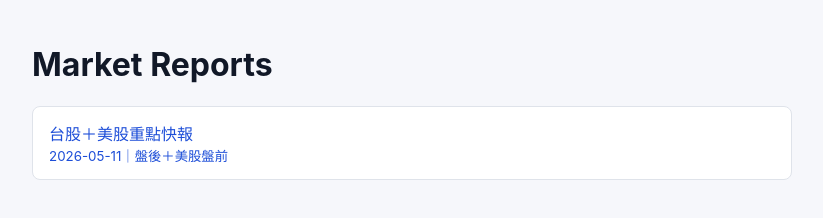
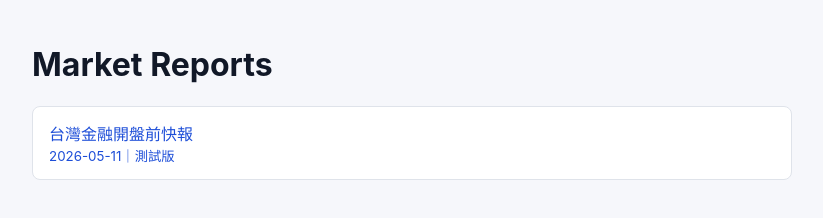
Before and after one commit to Ray-Chen111/market-reports, a plain HTML site: page index.html in a window 1280 px wide. Shown: the whole page, without its empty margins (228-1051 px from the left). Drawn offline with Linux system fonts and the light colour scheme.

Commit message:
Update market report index.html

```diff
--- a/index.html
+++ b/index.html
@@ -14,7 +14,7 @@
 <body>
   <main>
     <h1>Market Reports</h1>
-    <a href="reports/2026-05-11-tw-us.html">台股＋美股重點快報<br><small>2026-05-11｜盤後＋美股盤前</small></a>
+    <a href="reports/tw-2026-05-11-test.html">台灣金融開盤前快報<br><small>2026-05-11｜測試版</small></a>
   </main>
 </body>
 </html>
```
